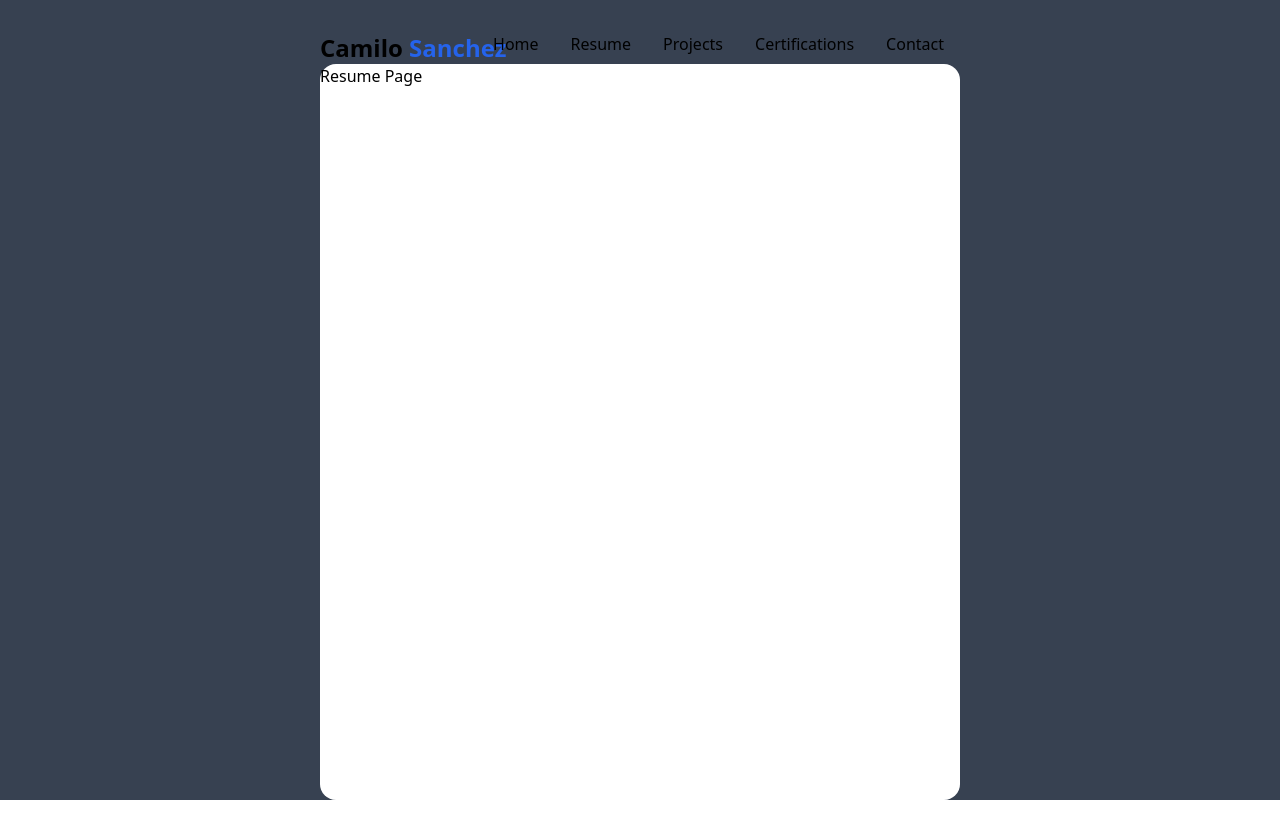
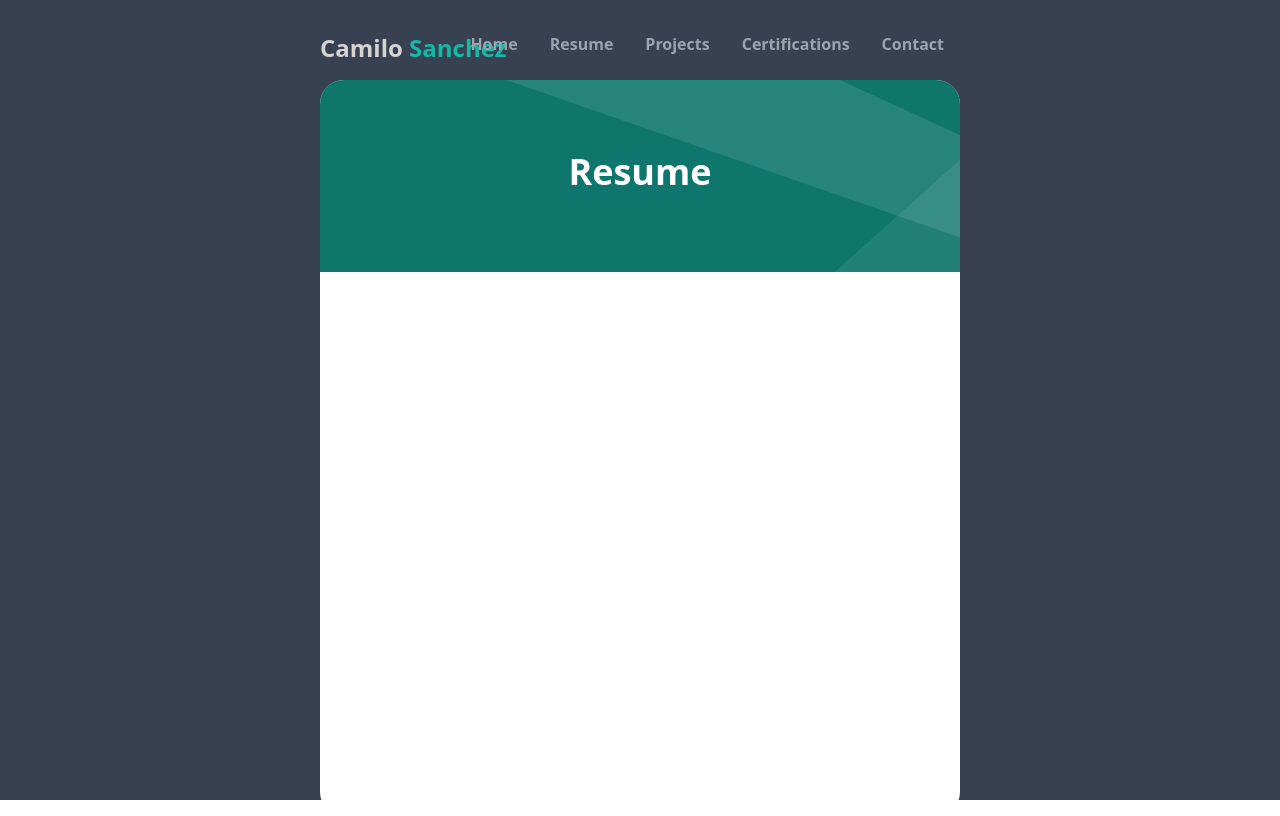
Before and after one commit to camilosanchezdev/portfolio-web, a React (Vite) app: page /resume in a window 1280 px wide. Built offline with nearby package versions, Linux system fonts and the light colour scheme.

Commit message:
feat - header styles

```diff
--- /dev/null
+++ b/src/components/Header/index.tsx
@@ -0,0 +1,18 @@
+import background from "./../../assets/img/header-bg.png"
+
+interface HeaderProps {
+  title: string
+  subtitle?: string
+}
+const Header = ({ title, subtitle }: HeaderProps) => {
+  return (
+    <div
+      className="bg-teal-700 h-48 rounded-t-3xl bg-scroll bg-center bg-no-repeat flex justify-center items-center flex-col"
+      style={{ backgroundImage: `url(${background})` }}
+    >
+      <h1 className="text-white text-4xl font-bold mb-2">{title}</h1>
+      {subtitle && <h2 className="text-white text-xl font-bold">{subtitle}</h2>}
+    </div>
+  )
+}
+export default Header
--- a/src/components/Navbar/index.tsx
+++ b/src/components/Navbar/index.tsx
@@ -3,27 +3,29 @@ import { PUBLIC_ROUTES } from "../../router/MainRoutes"
 
 const Navbar = () => {
   return (
-    <header className="flex">
-      <div className="logo w-2/6">
-        <h1 className="text-2xl font-semibold">
-          Camilo <span className="text-blue-600">Sanchez</span>
+    <header className="flex mb-4">
+      <div className="w-2/6">
+        <h1 className="text-2xl font-semibold text-stone-300">
+          <Link to={PUBLIC_ROUTES.HOME}>
+            Camilo <span className="text-teal-500">Sanchez</span>
+          </Link>
         </h1>
       </div>
-      <nav className="w-4/6 flex justify-end">
+      <nav className="w-4/6 flex justify-end ">
         <ul className="flex">
-          <li className="px-4">
+          <li className="px-4 font-semibold text-gray-400 hover:text-teal-200">
             <Link to={PUBLIC_ROUTES.HOME}>Home</Link>
           </li>
-          <li className="px-4">
+          <li className="px-4 font-semibold text-gray-400 hover:text-teal-200">
             <Link to={PUBLIC_ROUTES.RESUME}>Resume</Link>
           </li>
-          <li className="px-4">
+          <li className="px-4 font-semibold text-gray-400 hover:text-teal-200">
             <Link to={PUBLIC_ROUTES.PROJECTS}>Projects</Link>
           </li>
-          <li className="px-4">
+          <li className="px-4 font-semibold text-gray-400 hover:text-teal-200">
             <Link to={PUBLIC_ROUTES.CERTIFICATIONS}>Certifications</Link>
           </li>
-          <li className="px-4">
+          <li className="px-4 font-semibold text-gray-400 hover:text-teal-200">
             <Link to={PUBLIC_ROUTES.CONTACT}>Contact</Link>
           </li>
         </ul>
--- a/src/containers/CertificationsPage/index.tsx
+++ b/src/containers/CertificationsPage/index.tsx
@@ -1,5 +1,11 @@
+import Header from "../../components/Header"
+
 const CertificationsPage = () => {
-  return <p>CertificationsPage</p>
+  return (
+    <div className="">
+      <Header title="Certifications" />
+    </div>
+  )
 }
 
 export default CertificationsPage
--- a/src/containers/ContactPage/index.tsx
+++ b/src/containers/ContactPage/index.tsx
@@ -1,5 +1,11 @@
+import Header from "../../components/Header"
+
 const ContactPage = () => {
-  return <p>ContactPage</p>
+  return (
+    <div className="">
+      <Header title="Contact" />
+    </div>
+  )
 }
 
 export default ContactPage
--- a/src/containers/HomePage/index.tsx
+++ b/src/containers/HomePage/index.tsx
@@ -1,4 +1,11 @@
+import Header from "../../components/Header"
+
 const HomePage = () => {
-  return <p>Home Page</p>
+  return (
+    <div>
+      <Header title="Camilo Sanchez" subtitle="Full Stack Developer" />
+      HomePage
+    </div>
+  )
 }
 export default HomePage
--- a/src/containers/MainContent/index.tsx
+++ b/src/containers/MainContent/index.tsx
@@ -5,7 +5,7 @@ const MainContent = () => {
   return (
     <main className="w-1/2">
       <Navbar />
-      <div className="bg-white min-h-full rounded-2xl">{<Outlet />}</div>
+      <div className="bg-white min-h-full rounded-3xl">{<Outlet />}</div>
     </main>
   )
 }
--- a/src/containers/ProjectsPage/index.tsx
+++ b/src/containers/ProjectsPage/index.tsx
@@ -1,5 +1,11 @@
+import Header from "../../components/Header"
+
 const ProjectsPage = () => {
-  return <p>ProjectsPage</p>
+  return (
+    <div className="">
+      <Header title="Projects" />
+    </div>
+  )
 }
 
 export default ProjectsPage
--- a/src/containers/ResumePage/index.tsx
+++ b/src/containers/ResumePage/index.tsx
@@ -1,5 +1,11 @@
+import Header from "../../components/Header"
+
 const ResumePage = () => {
-  return <p>Resume Page</p>
+  return (
+    <div className="">
+      <Header title="Resume" />
+    </div>
+  )
 }
 
 export default ResumePage
```
Also changed, not shown: src/assets/img/header-bg.png (added).
